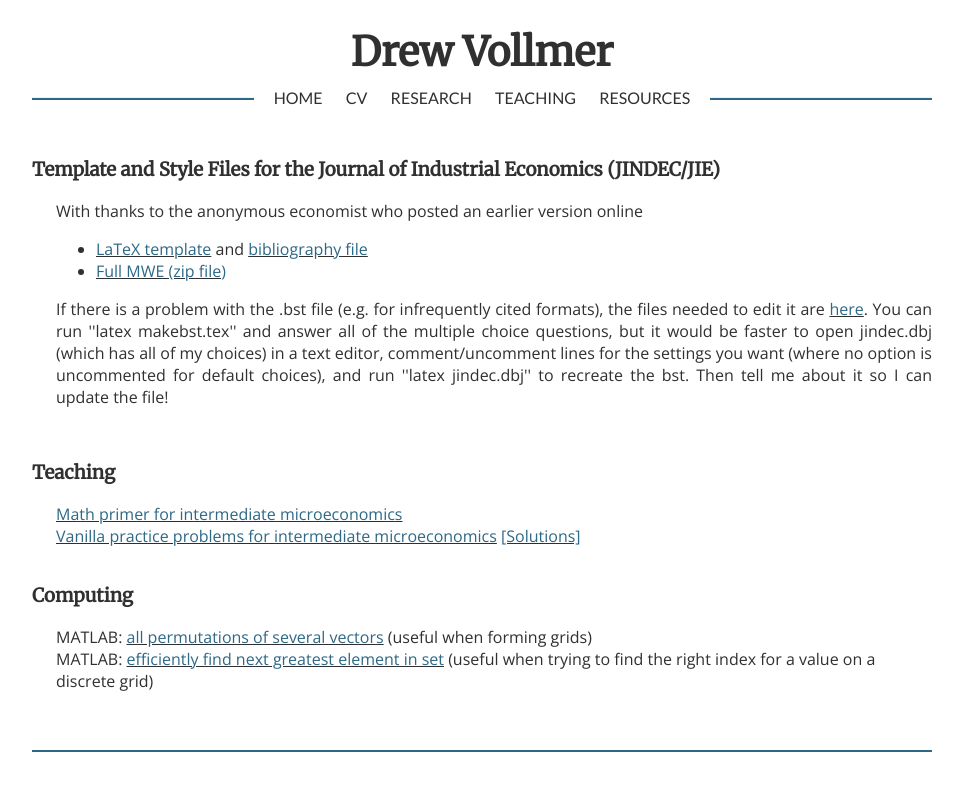
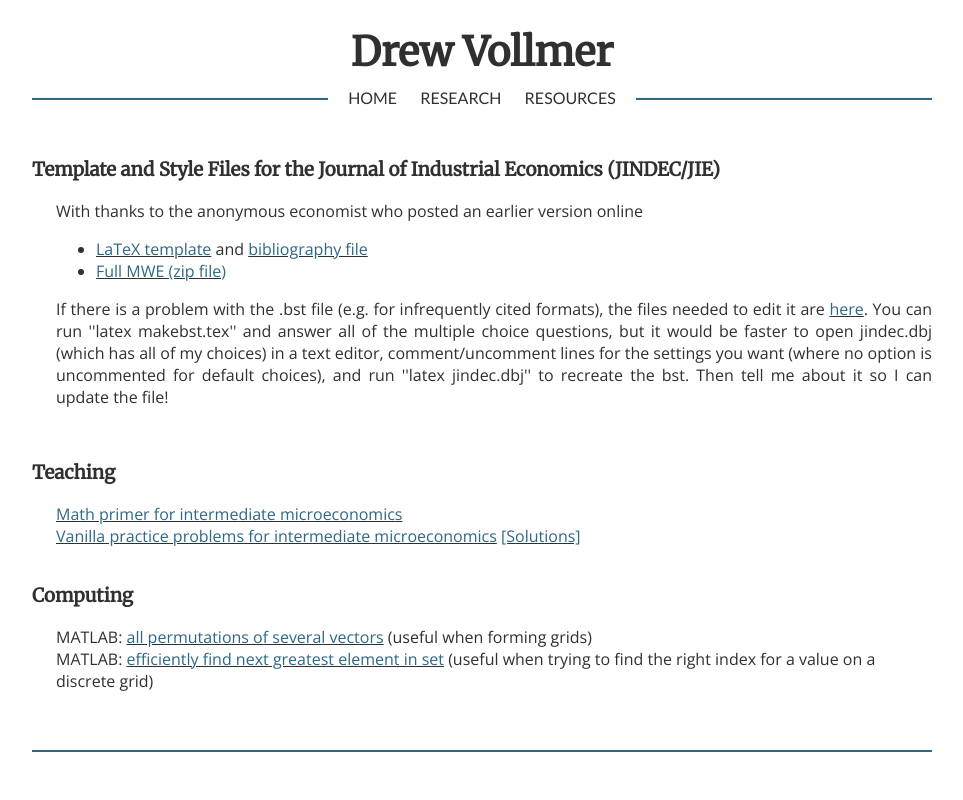
Before and after one commit to drewvollmer/drewvollmer.github.io, a plain HTML site: page resources.html in a window 1280 px wide. Shown: the whole page, without its empty margins (158-1121 px from the left). Drawn offline with nearby package versions, Linux system fonts and the light colour scheme.

Commit message:
Update resources.html

```diff
--- a/resources.html
+++ b/resources.html
@@ -29,18 +29,14 @@
         <!-- Mobile Dropdown Menu -->
         <div id="mobile_nav">
           <a href="index.html" class="mobile_link" id="start_mobile_link">HOME</a>
-          <a href="cv.html" class="mobile_link">CV</a>
           <a href="research.html" class="mobile_link">RESEARCH</a>
-          <a href="teaching.html" class="mobile_link" id="end_mobile_link">TEACHING</a>
           <a href="resources.html" class="mobile_link" id="end_mobile_link">RESOURCES</a>
         </div>
 
         <!-- Web Navigation Links -->
         <span id="nav_span">
           <a href="index.html" class="web_link">HOME</a>
-          <a href="cv.html" class="web_link">CV</a>
           <a href="research.html" class="web_link">RESEARCH</a>
-          <a href="teaching.html" class="web_link">TEACHING</a>
           <a href="resources.html" class="web_link">RESOURCES</a>
         </span>
       </nav>
```
